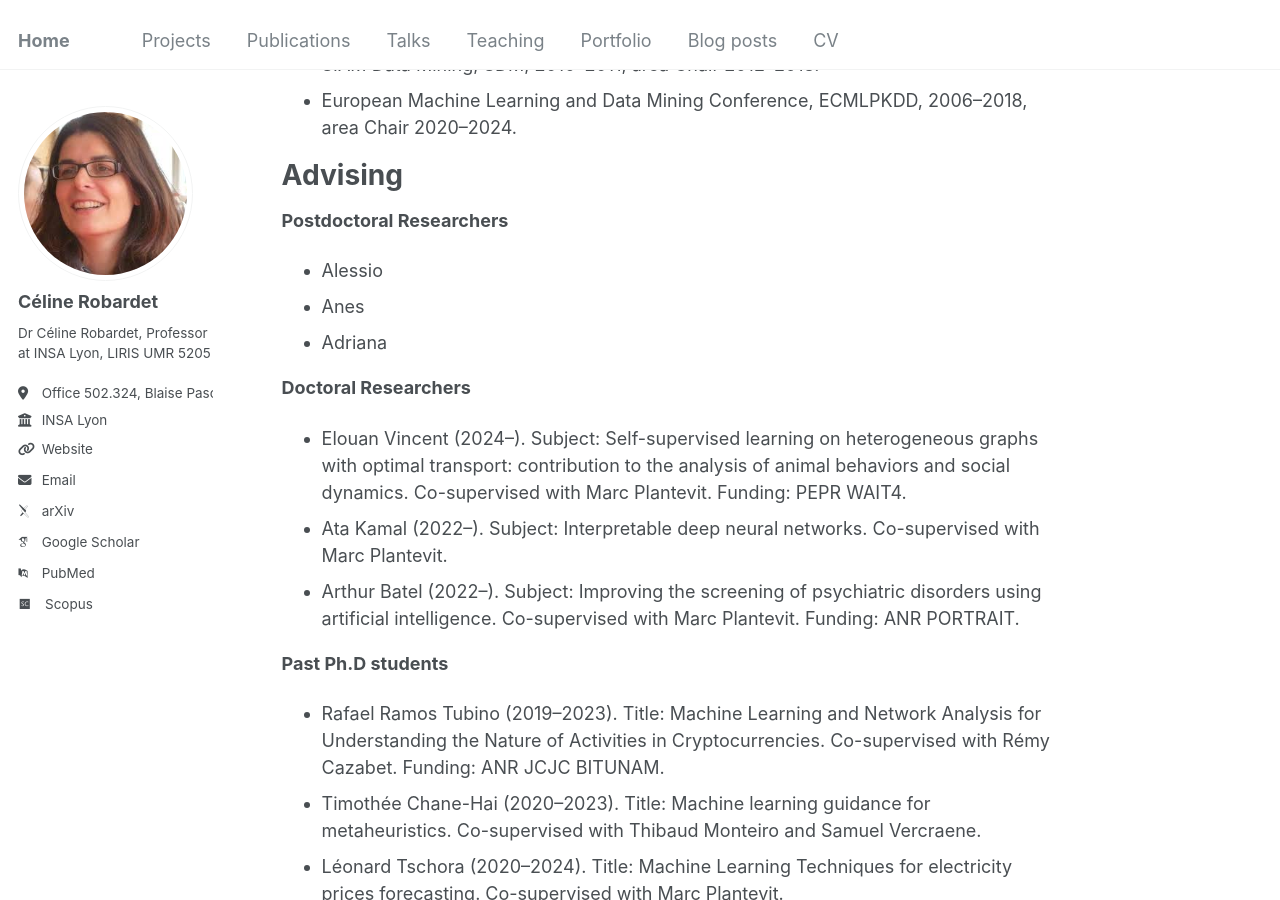
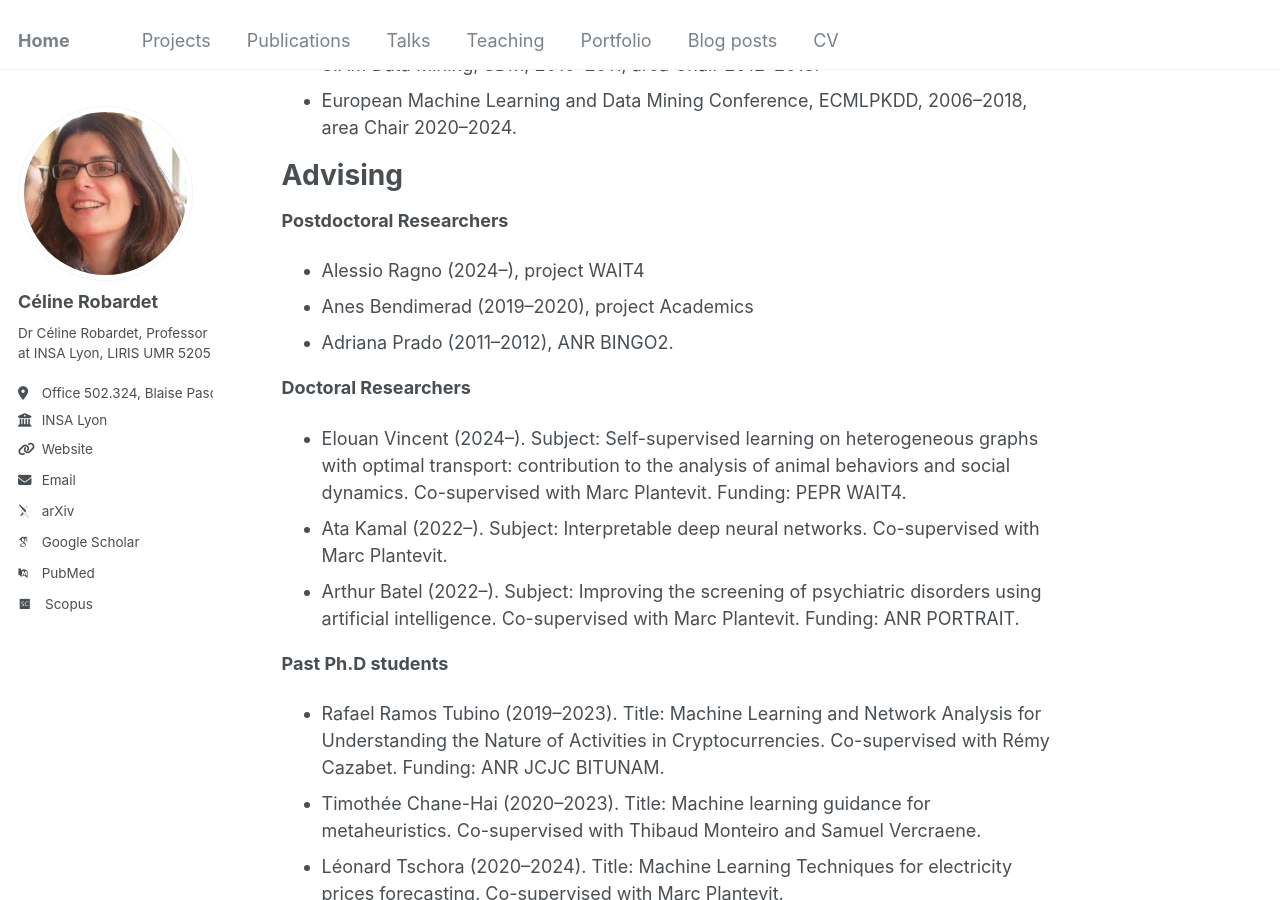
Before and after one commit to crobardet/crobardet.github.io, a Jekyll site: the page built from _pages/about.md, in a window 1280 px wide and 900 px high, scrolled down 1584 px. Built offline with Jekyll 4.4.1, drawn with Linux system fonts in a browser that asks for light colours; some web fonts are replaced; some of the changed text lies outside the part shown.

Commit message:
Update about.md

```diff
--- a/_pages/about.md
+++ b/_pages/about.md
@@ -56,9 +56,9 @@ Advising
 
 **Postdoctoral Researchers**
 
-* Alessio
-* Anes
-* Adriana
+* Alessio Ragno (2024--), project WAIT4
+* Anes Bendimerad (2019--2020), project Academics
+* Adriana Prado (2011--2012), ANR BINGO2.
 
 **Doctoral Researchers**
 
```
Also changed, not shown: other parts of _pages/about.md (+2 -11 lines).
